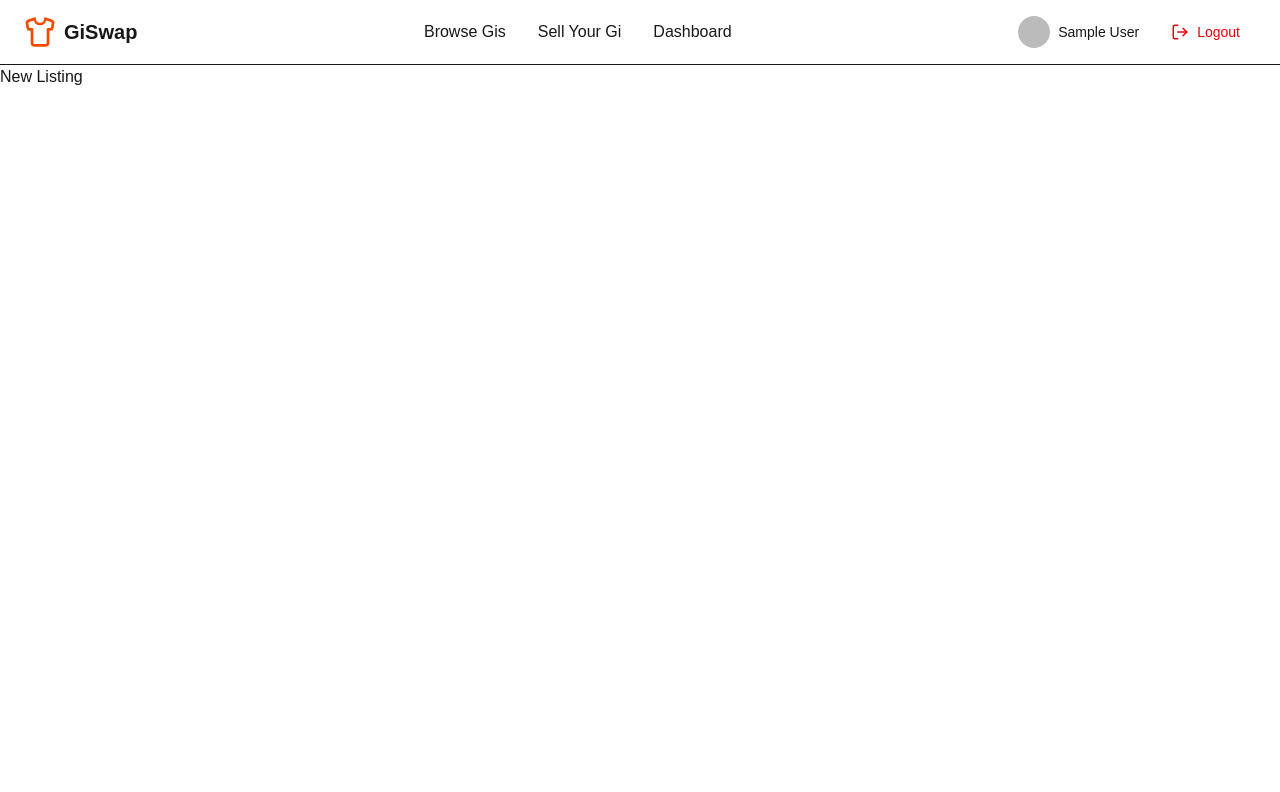
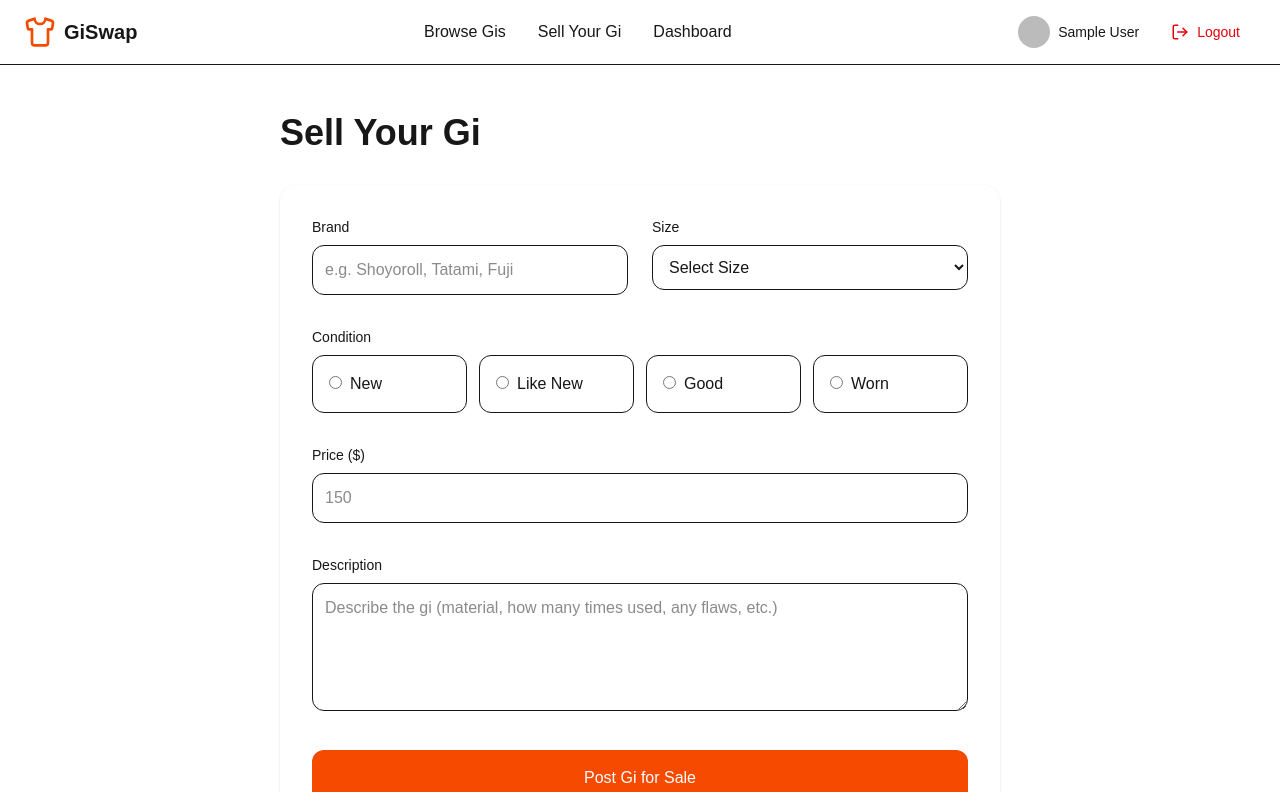
Before and after one commit to Pinaire1/giswap, a Next.js app: page /Listings/new in a window 1280 px wide. Shown: the top 792 px of the page. Built offline with nearby package versions, Linux system fonts and the light colour scheme; no server answers; sample sign-in values are in the browser's storage.

Commit message:
Created the Sell Your Gi page

```diff
--- a/app/Listings/new/page.tsx
+++ b/app/Listings/new/page.tsx
@@ -1,3 +1,113 @@
+"use client";
+
+import { useSession } from "next-auth/react";
+import { useRouter } from "next/navigation";
+import { useEffect, useState } from "react";
+
 export default function NewListingPage() {
-  return <div>New Listing</div>;
+  const { data: session, status } = useSession();
+  const router = useRouter();
+  const [isSubmitting, setIsSubmitting] = useState(false);
+
+  // Redirect if not logged in - using useEffect (correct way)
+  useEffect(() => {
+    if (status === "unauthenticated") {
+      router.push("/login");
+    }
+  }, [status, router]);
+
+  if (status === "loading") {
+    return (
+      <div className="min-h-screen flex items-center justify-center">
+        <p className="text-xl">Loading...</p>
+      </div>
+    );
+  }
+
+  if (!session) {
+    return null; // Will redirect via useEffect
+  }
+
+  const handleSubmit = async (e: React.FormEvent) => {
+    e.preventDefault();
+    setIsSubmitting(true);
+
+    // TODO: Connect to backend later
+    alert("Form submitted! (Backend connection coming next)");
+
+    setIsSubmitting(false);
+  };
+
+  return (
+    <div className="max-w-3xl mx-auto px-6 py-12">
+      <h1 className="text-4xl font-bold mb-8">Sell Your Gi</h1>
+
+      <form onSubmit={handleSubmit} className="space-y-8 bg-white p-8 rounded-2xl shadow">
+        <div className="grid grid-cols-1 md:grid-cols-2 gap-6">
+          <div>
+            <label className="block text-sm font-medium mb-2">Brand</label>
+            <input
+              type="text"
+              className="w-full p-3 border rounded-xl focus:outline-none focus:ring-2 focus:ring-orange-500"
+              placeholder="e.g. Shoyoroll, Tatami, Fuji"
+              required
+            />
+          </div>
+
+          <div>
+            <label className="block text-sm font-medium mb-2">Size</label>
+            <select className="w-full p-3 border rounded-xl focus:outline-none focus:ring-2 focus:ring-orange-500" required>
+              <option value="">Select Size</option>
+              <option>A0</option>
+              <option>A1</option>
+              <option>A2</option>
+              <option>A3</option>
+              <option>A4</option>
+              <option>A5</option>
+              <option>A6</option>
+            </select>
+          </div>
+        </div>
+
+        <div>
+          <label className="block text-sm font-medium mb-2">Condition</label>
+          <div className="grid grid-cols-2 md:grid-cols-4 gap-3">
+            {["New", "Like New", "Good", "Worn"].map((cond) => (
+              <label key={cond} className="border rounded-xl p-4 cursor-pointer hover:bg-gray-50 transition">
+                <input type="radio" name="condition" value={cond} className="mr-2" required />
+                {cond}
+              </label>
+            ))}
+          </div>
+        </div>
+
+        <div>
+          <label className="block text-sm font-medium mb-2">Price ($)</label>
+          <input
+            type="number"
+            className="w-full p-3 border rounded-xl focus:outline-none focus:ring-2 focus:ring-orange-500"
+            placeholder="150"
+            min="1"
+            required
+          />
+        </div>
+
+        <div>
+          <label className="block text-sm font-medium mb-2">Description</label>
+          <textarea
+            className="w-full p-3 border rounded-xl h-32 focus:outline-none focus:ring-2 focus:ring-orange-500"
+            placeholder="Describe the gi (material, how many times used, any flaws, etc.)"
+          />
+        </div>
+
+        <button
+          type="submit"
+          disabled={isSubmitting}
+          className="w-full bg-orange-600 text-white py-4 rounded-xl font-medium hover:bg-orange-700 disabled:opacity-50 transition"
+        >
+          {isSubmitting ? "Posting Gi..." : "Post Gi for Sale"}
+        </button>
+      </form>
+    </div>
+  );
 }
--- /dev/null
+++ b/next.config.mjs
@@ -0,0 +1,17 @@
+/** @type {import('next').NextConfig} */
+const nextConfig = {
+  images: {
+    remotePatterns: [
+      {
+        protocol: 'https',
+        hostname: 'lh3.googleusercontent.com',
+      },
+      {
+        protocol: 'https',
+        hostname: '**', // Temporarily allow all (good for development)
+      },
+    ],
+  },
+};
+
+export default nextConfig;
```
